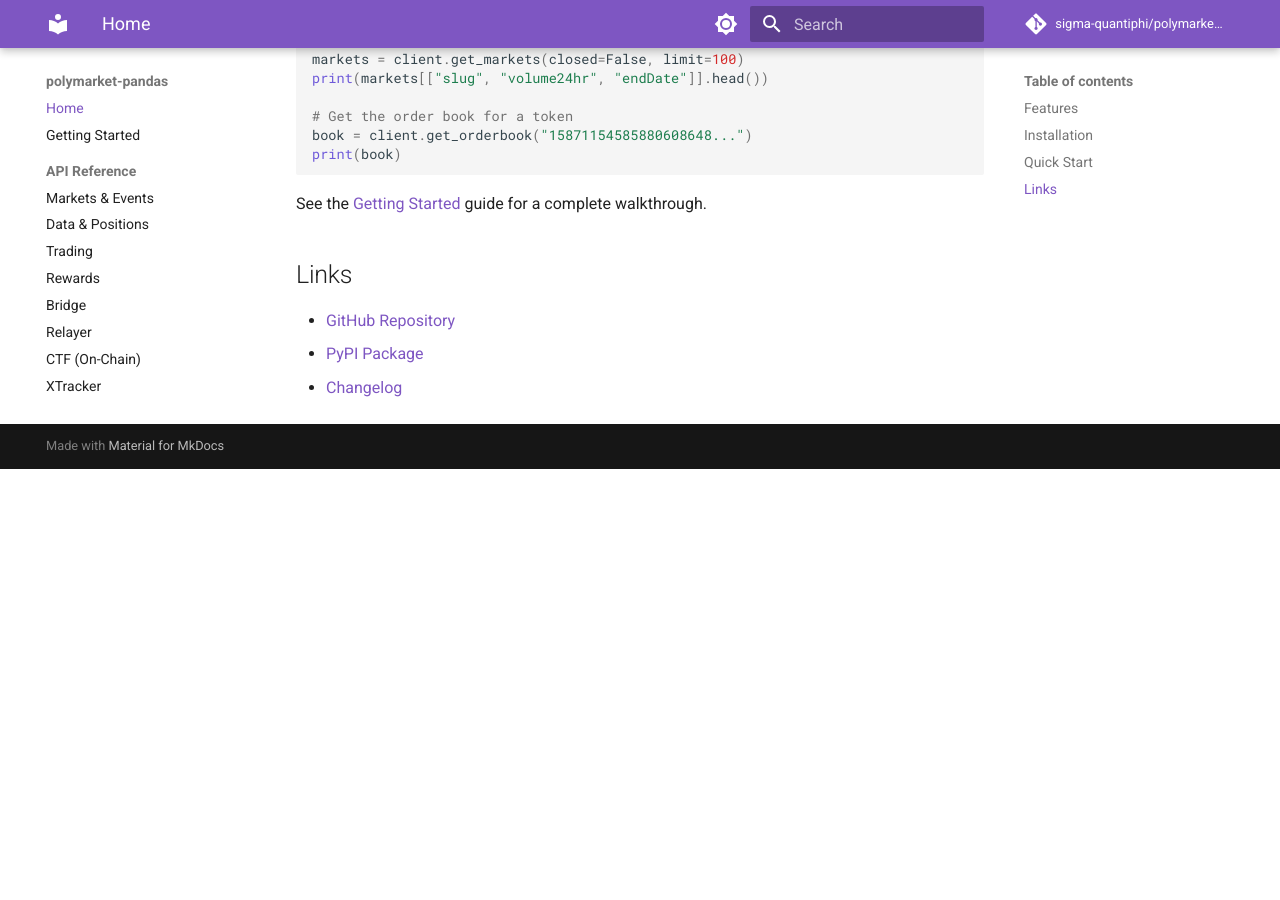
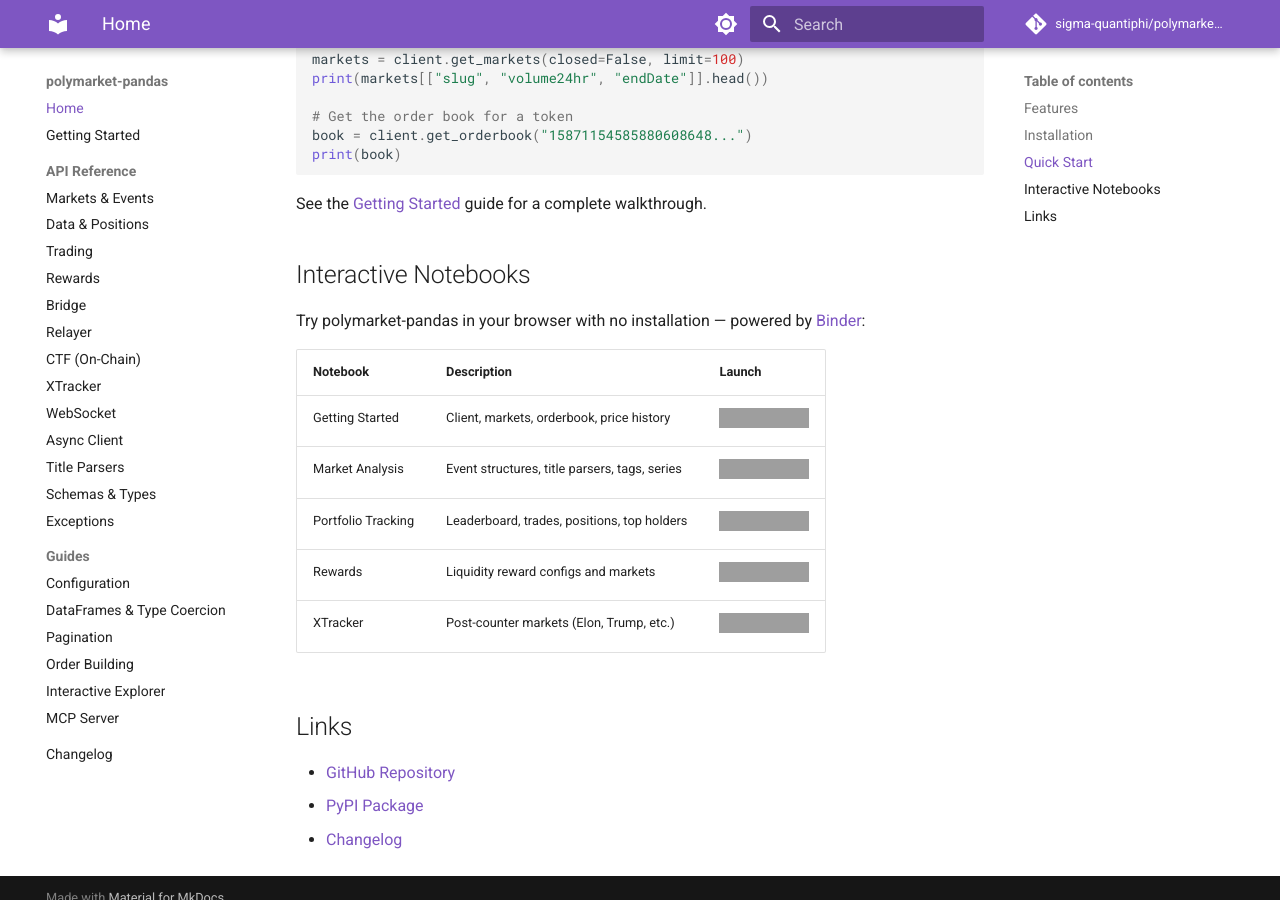
Before and after one commit to sigma-quantiphi/polymarket-pandas, an MkDocs documentation site: the page built from docs/index.md, in a window 1280 px wide and 900 px high, scrolled down 1276 px. Built offline with MkDocs 1.6.1 and Material for MkDocs 9.7.7, drawn with Linux system fonts in a browser that asks for light colours; comment, search, counter and statistics services are not loaded; before the commit the page ends 1745 px from its top, so only the background shows below that; grey boxes are pictures that could not be loaded.

Commit message:
Add 5 Binder notebooks, Binder badge, notebook links in docs
- 01_getting_started: client, markets, orderbook, price history
- 02_market_analysis: structures, parsers, tags, series
- 03_portfolio_tracking: leaderboard, trades, positions, top holders
- 04_rewards_overview: reward configs and markets
- 05_xtracker: post-counter markets (Elon, Trump, etc.)

Co-Authored-By: Claude Opus 4.6 (1M context) <noreply@anthropic.com>

```diff
--- a/docs/index.md
+++ b/docs/index.md
@@ -55,6 +55,18 @@ print(book)
 
 See the [Getting Started](getting-started.md) guide for a complete walkthrough.
 
+## Interactive Notebooks
+
+Try polymarket-pandas in your browser with no installation — powered by [Binder](https://mybinder.org):
+
+| Notebook | Description | Launch |
+|----------|-------------|--------|
+| Getting Started | Client, markets, orderbook, price history | [![Binder](https://mybinder.org/badge_logo.svg)](https://mybinder.org/v2/gh/sigma-quantiphi/polymarket-pandas/main?labpath=notebooks%2F01_getting_started.ipynb) |
+| Market Analysis | Event structures, title parsers, tags, series | [![Binder](https://mybinder.org/badge_logo.svg)](https://mybinder.org/v2/gh/sigma-quantiphi/polymarket-pandas/main?labpath=notebooks%2F02_market_analysis.ipynb) |
+| Portfolio Tracking | Leaderboard, trades, positions, top holders | [![Binder](https://mybinder.org/badge_logo.svg)](https://mybinder.org/v2/gh/sigma-quantiphi/polymarket-pandas/main?labpath=notebooks%2F03_portfolio_tracking.ipynb) |
+| Rewards | Liquidity reward configs and markets | [![Binder](https://mybinder.org/badge_logo.svg)](https://mybinder.org/v2/gh/sigma-quantiphi/polymarket-pandas/main?labpath=notebooks%2F04_rewards_overview.ipynb) |
+| XTracker | Post-counter markets (Elon, Trump, etc.) | [![Binder](https://mybinder.org/badge_logo.svg)](https://mybinder.org/v2/gh/sigma-quantiphi/polymarket-pandas/main?labpath=notebooks%2F05_xtracker.ipynb) |
+
 ## Links
 
 - [GitHub Repository](https://github.com/sigma-quantiphi/polymarket-pandas)
```
Also changed, not shown: README.md (+2 -1 lines), docs/getting-started.md (+4 -0 lines), 6 other files.
